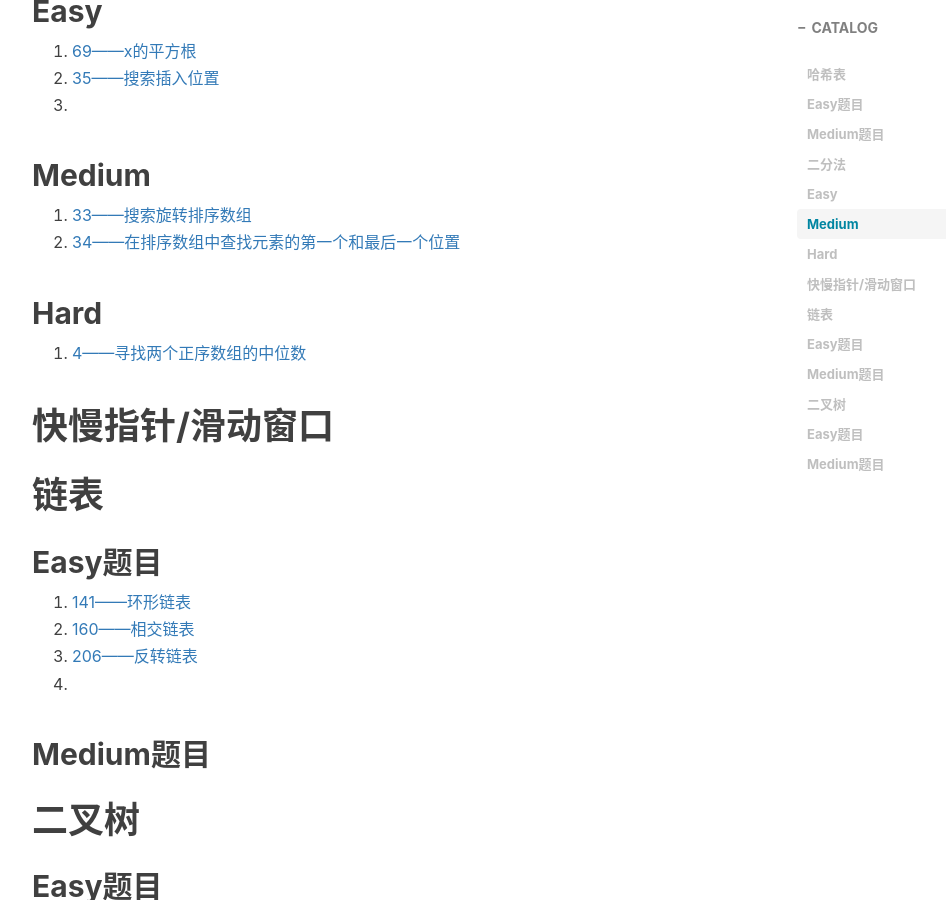
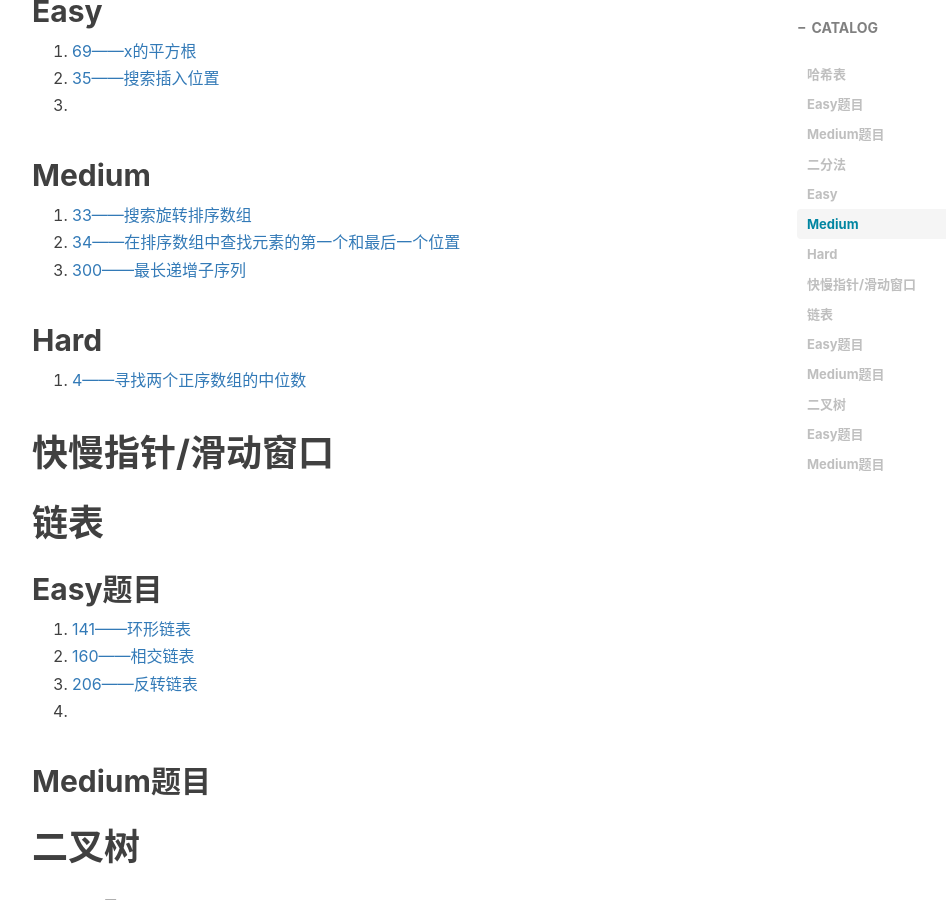
Before and after one commit to xie96808/xie96808.github.io, a Jekyll site: the page built from _posts/2022-05-22-刷题分类!.md, in a window 1280 px wide and 900 px high, scrolled down 1483 px. Shown: the whole window, without its empty margins (233-1179 px from the left). Built offline with Jekyll 4.4.1, drawn with Linux system fonts in a browser that asks for light colours; nearby versions of some CDN libraries; comment, search, counter and statistics services are not loaded.

Commit message:
Update 2022-05-22-刷题分类!.md

```diff
--- a/_posts/2022-05-22-刷题分类!.md
+++ b/_posts/2022-05-22-刷题分类!.md
@@ -58,6 +58,7 @@ tags:								#标签
 
 1. [33——搜索旋转排序数组](https://leetcode.cn/problems/search-in-rotated-sorted-array/)
 2. [34——在排序数组中查找元素的第一个和最后一个位置](https://leetcode.cn/problems/find-first-and-last-position-of-element-in-sorted-array/)
+3. [300——最长递增子序列](https://leetcode.cn/problems/longest-increasing-subsequence/)
 
 ## Hard
 
```
